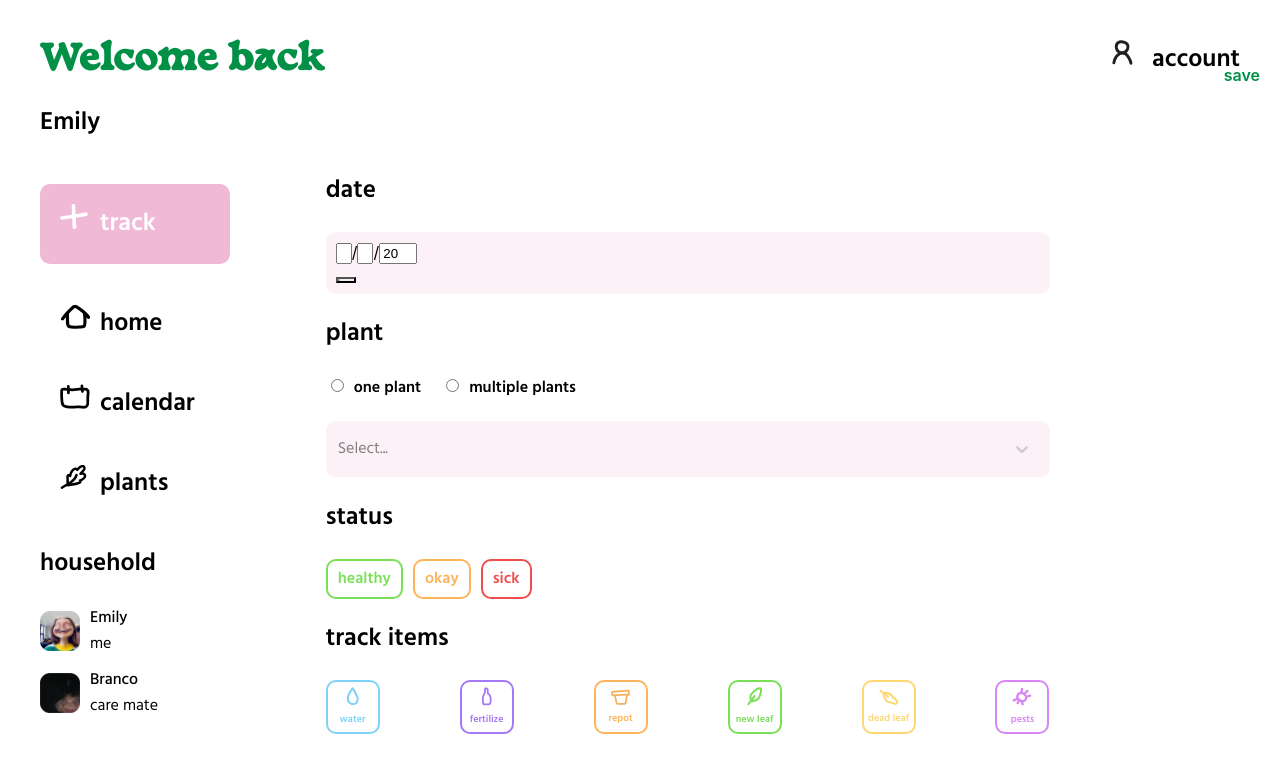
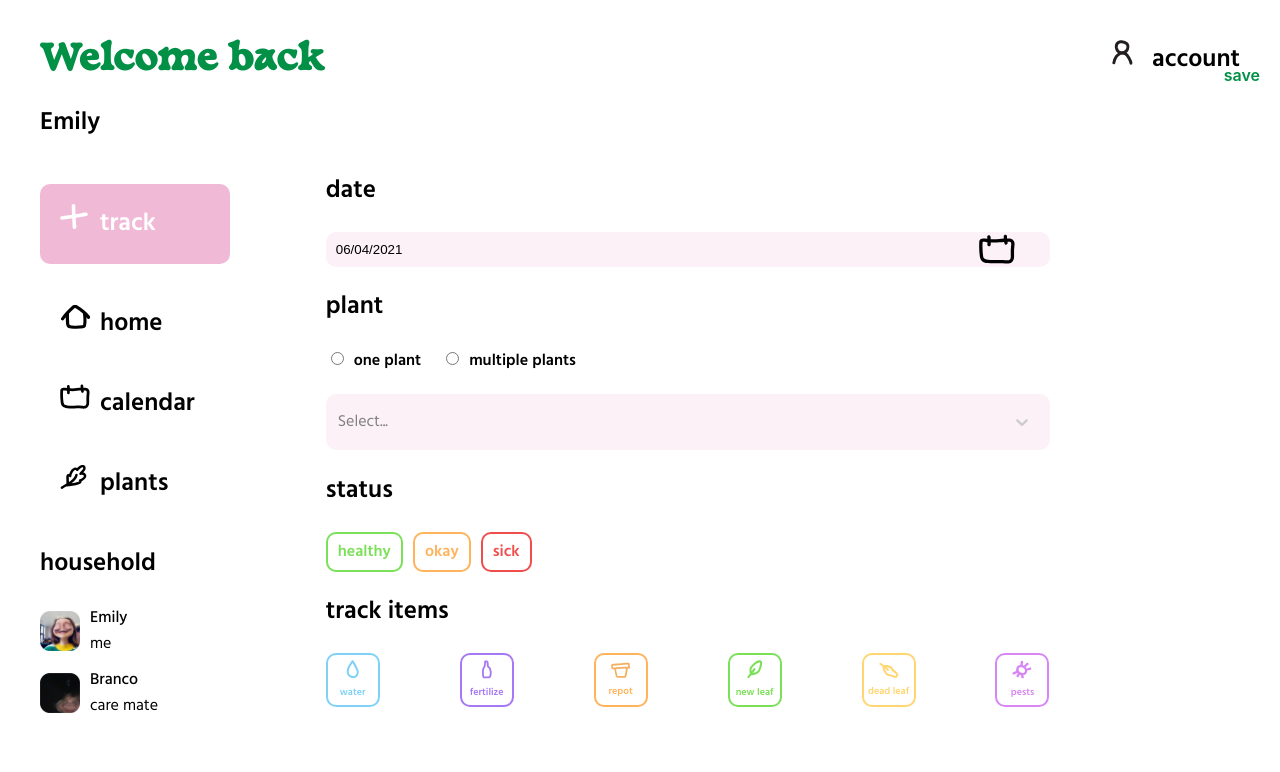
Before and after one commit to emilyberghen/hoya, a React (Create React App) app: page /track in a window 1280 px wide. Shown: the top 772 px of the page. Built offline with nearby package versions, Linux system fonts and the light colour scheme.

Commit message:
fix datepicker

```diff
--- a/package.json
+++ b/package.json
@@ -10,6 +10,7 @@
     "react": "^17.0.2",
     "react-calendar": "^3.4.0",
     "react-date-picker": "^8.2.0",
+    "react-datepicker": "^4.1.1",
     "react-dom": "^17.0.2",
     "react-router-dom": "^5.2.0",
     "react-scripts": "4.0.3",
--- a/src/App.scss
+++ b/src/App.scss
@@ -1,4 +1,5 @@
 @import-normalize;
+@import "~react-datepicker/dist/react-datepicker.css";
 @font-face {
   font-family: "Basteleur-Bold";
   src: local("Basteleur-Bold"), url(./fonts/Basteleur-Bold.woff) format("woff");
@@ -391,39 +392,37 @@ main {
     color: $color-primary;
   }
 
-  .react-date-picker {
-    width: 100%;
-  }
-
   .react-select {
     margin-top: $margin-m;
   }
 
-  .react-date-picker__wrapper,
-  .react-select__control {
+  .react-datepicker-wrapper {
+    width: calc(100% - 20px);
+  }
+
+  .react-select__control,
+  .react-datepicker__input-container input {
     border: none;
     background-color: $color-secondary-light;
     border-radius: $border-radius;
     padding: $margin-s;
   }
 
-  .react-date-picker__calendar-button {
+  .react-datepicker__input-container input {
     background-image: url(./icons/calendar.svg);
-    background-size: contain;
+    background-size: 5%;
+    background-position: 95%;
     background-repeat: no-repeat;
-    width: 20px;
-  }
-  .react-date-picker__calendar-button svg {
-    display: none;
+    width: 100%;
   }
 
-  .react-select__value-container {
+  .react-select__value-container,
+  .react-datepicker__input-container {
     font-family: "Hind", sans-serif;
     font-size: $font-size-m;
     color: $color-dark;
   }
 
-  .react-date-picker__clear-button,
   .react-select__indicator-separator {
     display: none;
   }
--- a/src/pages/Track.js
+++ b/src/pages/Track.js
@@ -1,12 +1,12 @@
 import React, { useState } from "react";
 import Select from "react-select";
-import DatePicker from "react-date-picker";
+import DatePicker from "react-datepicker";
 
 import data from "./../data/trackItems.json";
 import TrackItems from "./../components/track-items/TrackItems";
 
 const TrackPage = () => {
-  const [value, onChange] = useState(new Date());
+  const [startDate, setStartDate] = useState(new Date());
   const options = [
     { value: "all plants", label: "all plants" },
     { value: "living room plants", label: "living room plants" },
@@ -16,7 +16,10 @@ const TrackPage = () => {
   return (
     <form className="track">
       <h2>date</h2>
-      <DatePicker onChange={onChange} value={value} />
+      <DatePicker
+        selected={startDate}
+        onChange={(date) => setStartDate(date)}
+      />
 
       <h2>plant</h2>
       <div className="radio-buttons">
```
Also changed, not shown: 1 other file (tests, documents, lock files or other folders).
